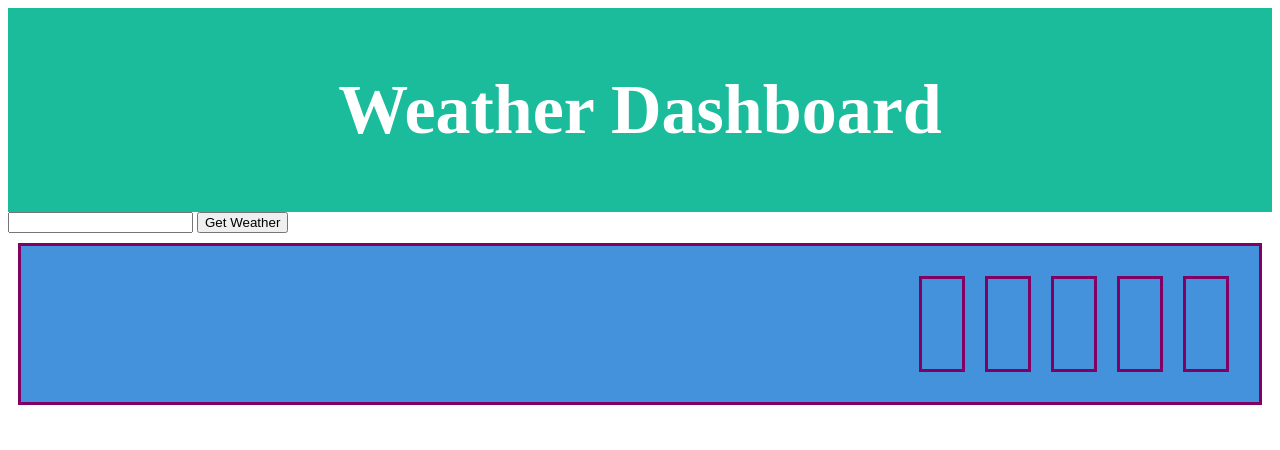
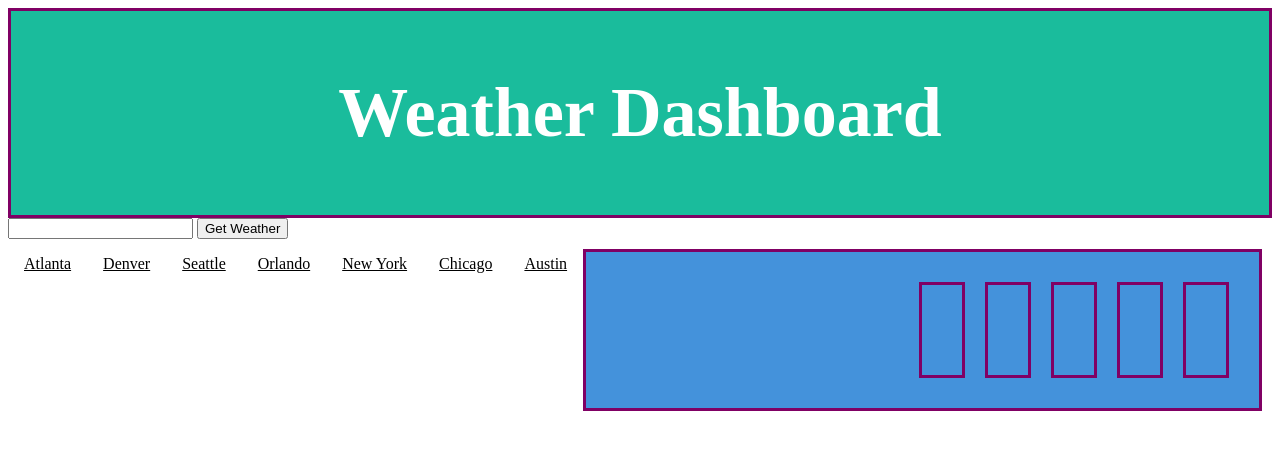
Before and after one commit to kpetrosky/weekly-weather-dashboard, a plain HTML site: page index.html in a window 1280 px wide. Drawn offline with Linux system fonts and the light colour scheme.

Commit message:
worked on css, added additional city searches

```diff
--- a/index.html
+++ b/index.html
@@ -12,22 +12,23 @@
 <body>
     <div class="header">
         <h1>Weather Dashboard</h1>
-        <!-- <p>My supercool header</p> -->
-      </div>
+
+    </div>
 
     <body>
         <input type="text" id="city">
         <!-- <button onclick="getWeather()">Get Weather</button> -->
         <button id="weather-button">Get Weather</button>
-        <!-- <button class="fetchCities">Atlanta</button>
-        <button class="denver-button">Denver</button>
-        <button class="seattle-button">Seattle</button>
-        <button class="orlando-button">Orlando</button>
-        <button class="new york-button">New York</button>
-        <button class="chicago-button">Chicago</button>
-        <button class="austin-button">Austin</button> -->
-
-        <div id= "current-weather"></div>
+        <nav id = fetchCities>
+            <a href="#">Atlanta</a>
+            <a href="#">Denver</a>
+            <a href="#">Seattle</a>
+            <a href="#">Orlando</a>
+            <a href="#">New York</a>
+            <a href="#">Chicago</a>
+            <a href="#">Austin</a>
+        </nav>
+        <div id="current-weather"></div>
         <article class="forecast">
             <article class="day-forecast">
                 <h3></h3>
@@ -50,7 +51,7 @@
                 </div>
             </article>
             <article class="day-forecast">
-                <h3>  </h3>
+                <h3> </h3>
                 <div id="result"></div>
                 <div id="display">
                     <!-- <p>Content will appear here.</p> -->
@@ -60,7 +61,7 @@
                 </div>
             </article>
             <article class="day-forecast">
-                <h3>  </h3>
+                <h3> </h3>
                 <div id="result"></div>
                 <div id="display">
                     <!-- <p>Content will appear here.</p> -->
@@ -70,7 +71,7 @@
                 </div>
             </article>
             <article class="day-forecast">
-                <h3>  </h3>
+                <h3> </h3>
                 <div id="result"></div>
                 <div id="display">
                     <!-- <p>Content will appear here.</p> -->
--- a/styles.css
+++ b/styles.css
@@ -4,9 +4,11 @@
     background: #1abc9c;
     color: white;
     justify-items: center;
-  }
+    border: 3px solid rgb(128, 0, 100);
 
-article{
+}
+
+article {
     /* width: 300px; */
     border: 3px solid rgb(128, 0, 100);
     padding: 20px;
@@ -33,14 +35,58 @@ h3 {
     font-size: 25px;
 
 }
- .forecast {
+
+div {
+    display: flex;
+    justify-content: center;
+    border: 5px;
+    color: #000;
+    align-self: center;
+
+}
+
+.forecast {
     /* border: 10px solid rebeccapurple; */
-    display:flex;
+    display: flex;
     flex-direction: row;
     justify-content: right;
     background-color: rgb(68, 146, 219);
-    color: #000;
-   }
+    color: #fdfbfb;
+}
+
+nav {
+    background-color: #f1f1f1;
+    /* overflow: hidden; */
+    max-width: 800px;
+    justify-content: flex-start;
+    justify-items: start;
+
+}
+
+nav a {
+    float: inline-start;
+    padding: 16px;
+    text-align: left;
+    color: black;
+    flex-direction: column;
+    display: block;
+
+
+}
+
+nav a:hover {
+    background-color: #ddd;
+    color: black;
+}
+
+/* nav {
+      display: flex;
+    flex-direction: column;
+    float: left;
+    display: block;
+    text-align: center;
+    overflow: hidden;
+} */
 /* button {
     display: flex;
     justify-content: left;
```
Also changed, not shown: scripts.js (+31 -29 lines).
